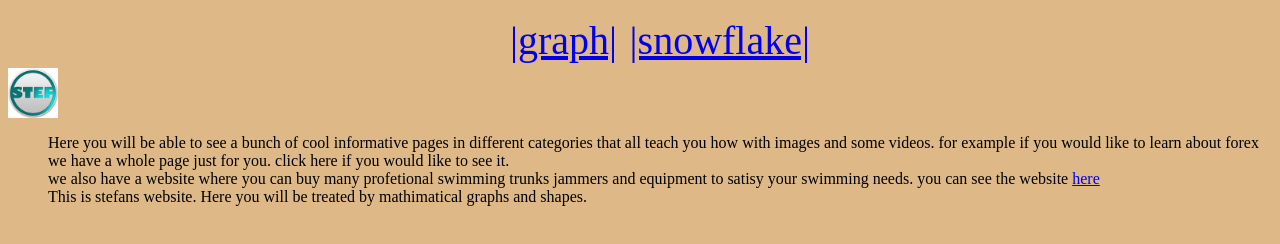
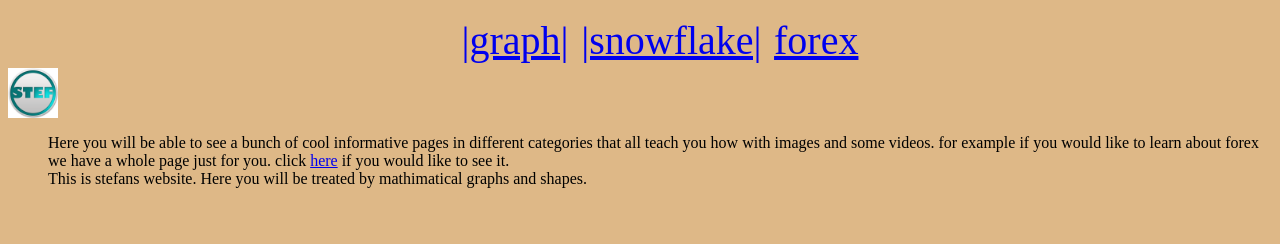
Before and after one commit to paronikyan/paronikyan.github.io, a plain HTML site: page index.html in a window 1280 px wide. Drawn offline with Linux system fonts and the light colour scheme.

Commit message:
Update index.html

```diff
--- a/index.html
+++ b/index.html
@@ -15,6 +15,7 @@
 				<center><ul>
 					<li><a href="main.html">|graph|</a></li>
 					<li><a href="snowflake.html">|snowflake|</a></li>
+					<li><a href="forex.html">forex</a></li>
 
 				</ul></center>
 			</nav>
@@ -22,8 +23,7 @@
 		<img src="favicon.ico" alt="Trulli" width="50" height="50">
 
 		<ol>
-			<li>Here you will be able to see a bunch of cool informative pages in different categories that all teach you how with images and some videos. for example if you would like to learn about forex we have a whole page just for you. click here if you would like to see it.</li>
-			<li>we also have a website where you can buy many profetional swimming trunks jammers and equipment to satisy your swimming needs. you can see the website <a href = "https://paronikyan7.wixsite.com/paroswimming">here</a></li>
+			<li>Here you will be able to see a bunch of cool informative pages in different categories that all teach you how with images and some videos. for example if you would like to learn about forex we have a whole page just for you. click <a href = "https://paronikyan7.wixsite.com/paroswimming">here</a> if you would like to see it.</li>
 			<li>This is stefans website. Here you will be treated by mathimatical graphs and shapes.</li>
 		</ol>
 
```
